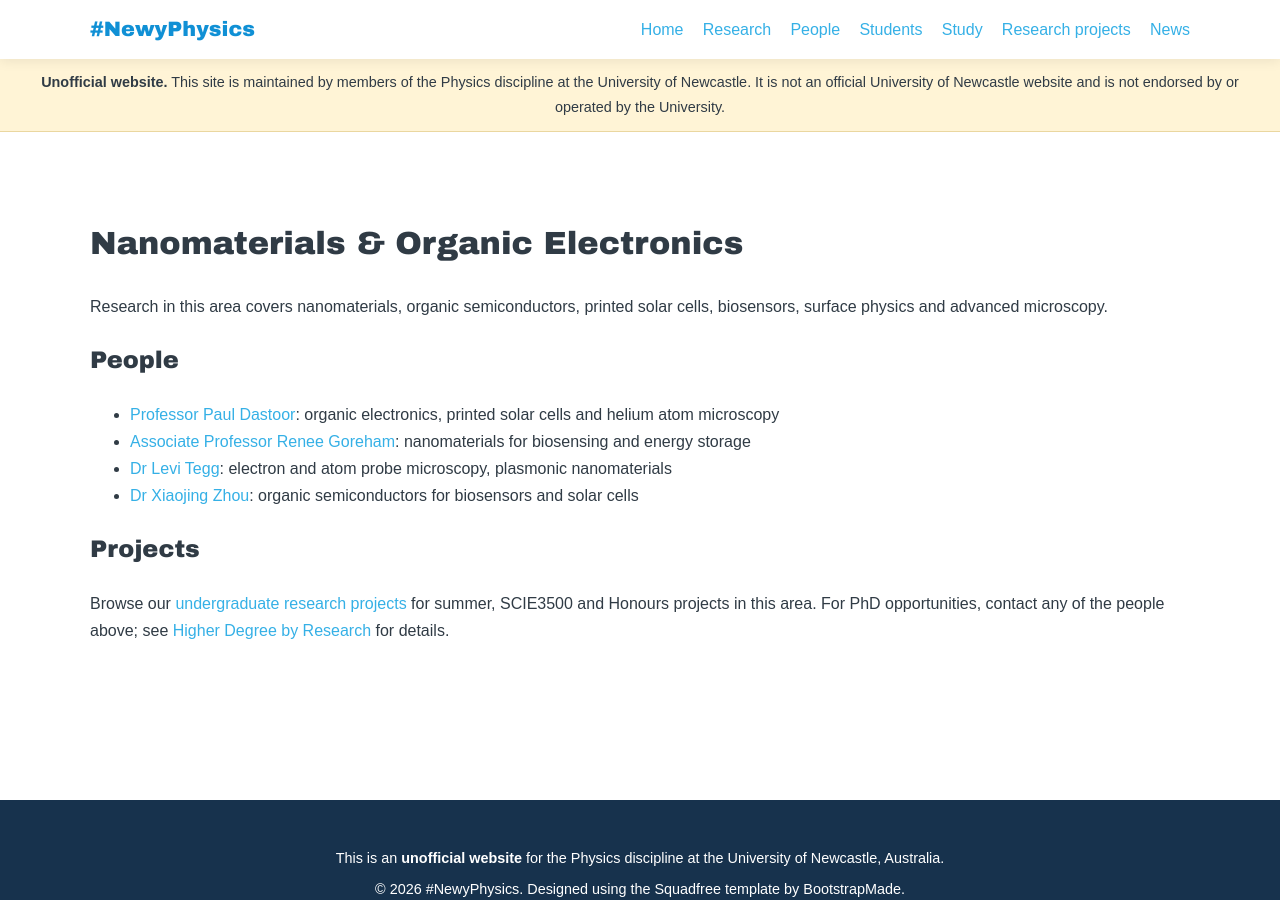
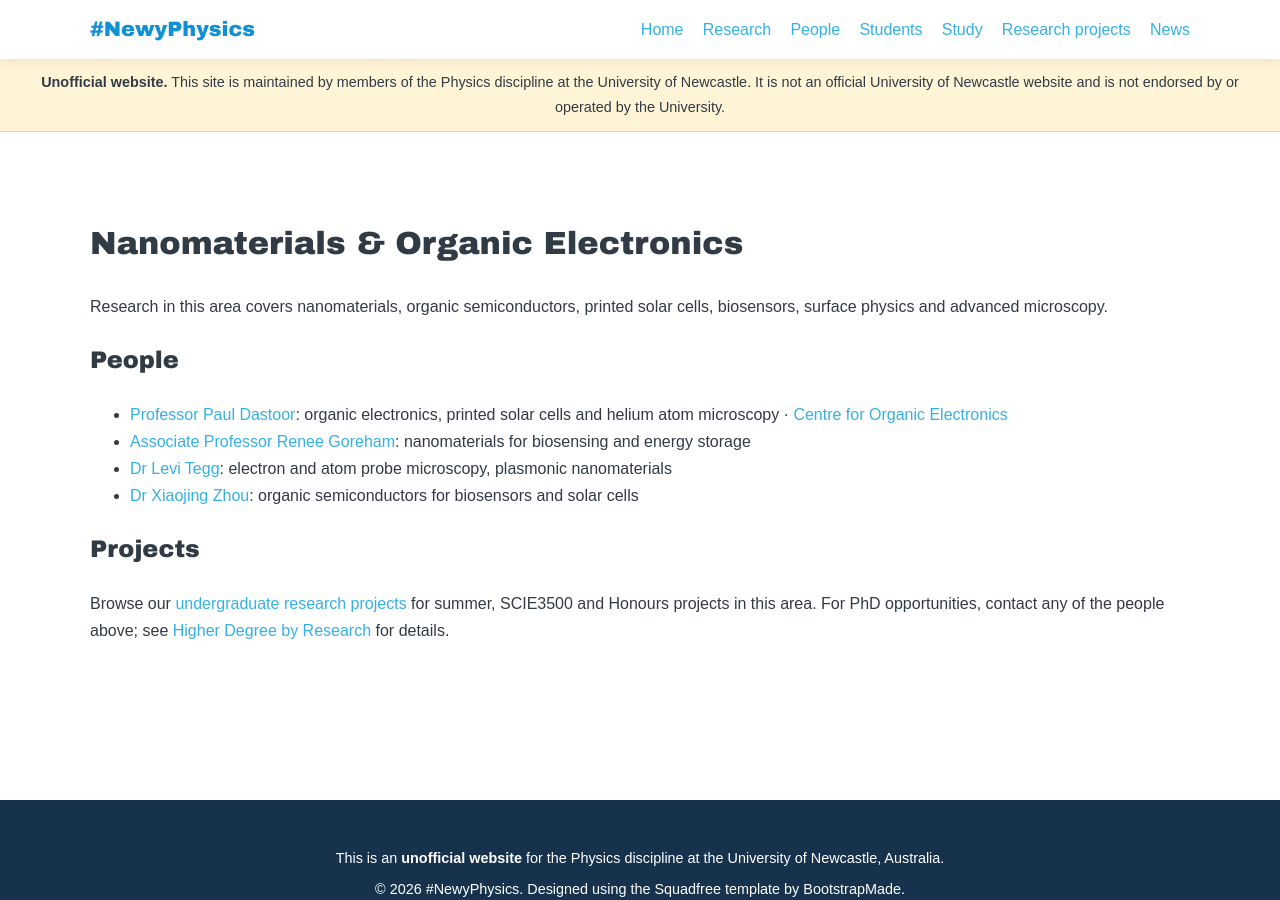
Before and after one commit to NewyPhysics/unofficial_homepage, a Jekyll site: the page built from _research/nanomaterials-and-organic-electronics.md, in a window 1280 px wide and 900 px high. Built offline with Jekyll 4.4.1, drawn with Linux system fonts in a browser that asks for light colours.

Commit message:
Link the Centre for Organic Electronics on the nanomaterials page
Co-Authored-By: Claude Opus 5.5 <noreply@anthropic.com>
Claude-Session: https://claude.ai/code/session_01LYcBCLwvG5rvH6dJMd99nN

```diff
--- a/_research/nanomaterials-and-organic-electronics.md
+++ b/_research/nanomaterials-and-organic-electronics.md
@@ -6,7 +6,7 @@ Research in this area covers nanomaterials, organic semiconductors, printed sola
 
 ## People
 
-- [Professor Paul Dastoor]({{ '/people/dastoor-paul/' | relative_url }}): organic electronics, printed solar cells and helium atom microscopy
+- [Professor Paul Dastoor]({{ '/people/dastoor-paul/' | relative_url }}): organic electronics, printed solar cells and helium atom microscopy · [Centre for Organic Electronics](https://www.newcastle.edu.au/research/centre/coe)
 - [Associate Professor Renee Goreham]({{ '/people/goreham-renee/' | relative_url }}): nanomaterials for biosensing and energy storage
 - [Dr Levi Tegg]({{ '/people/tegg-levi/' | relative_url }}): electron and atom probe microscopy, plasmonic nanomaterials
 - [Dr Xiaojing Zhou]({{ '/people/zhou-xiaojing/' | relative_url }}): organic semiconductors for biosensors and solar cells
```
